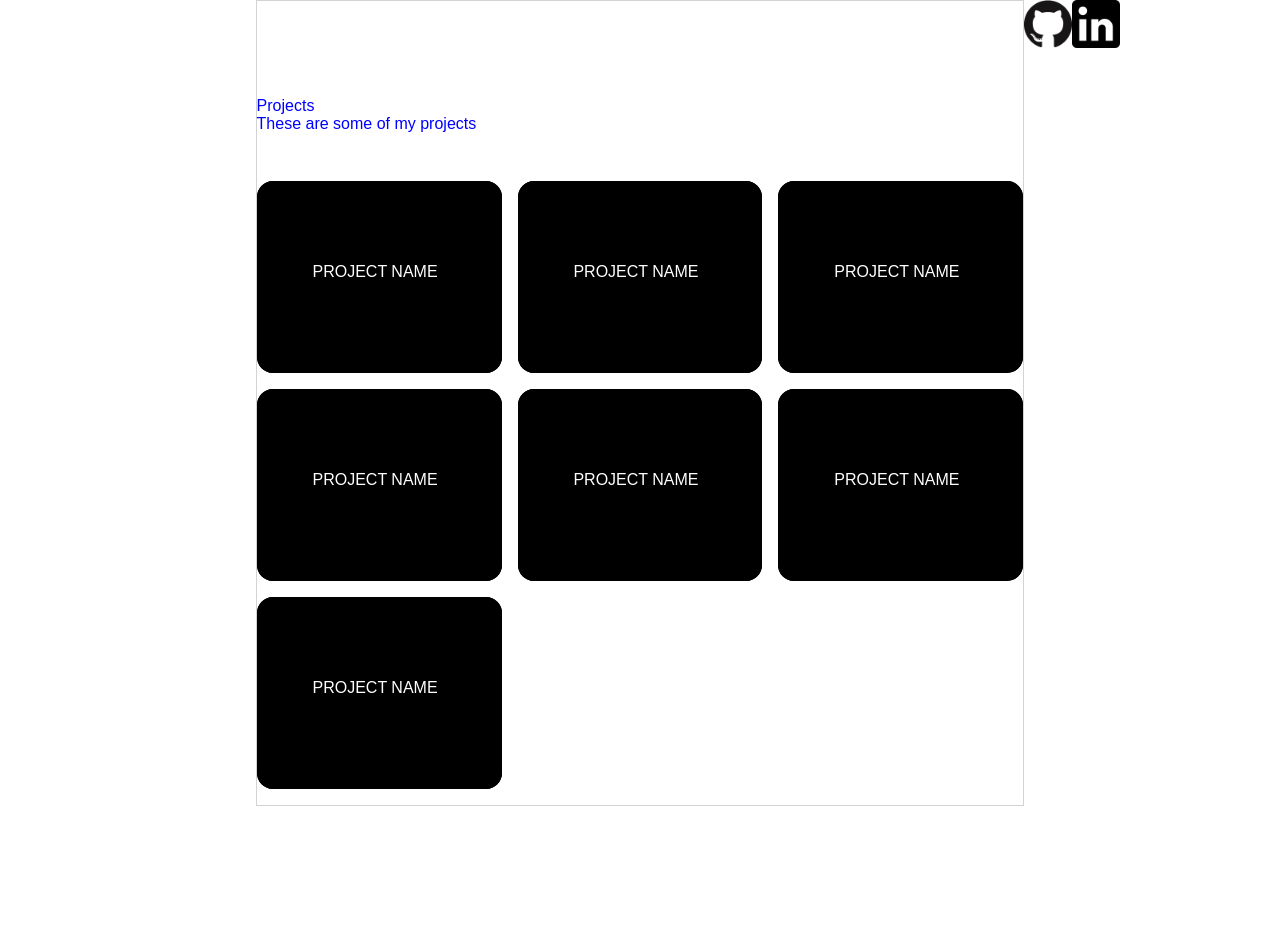
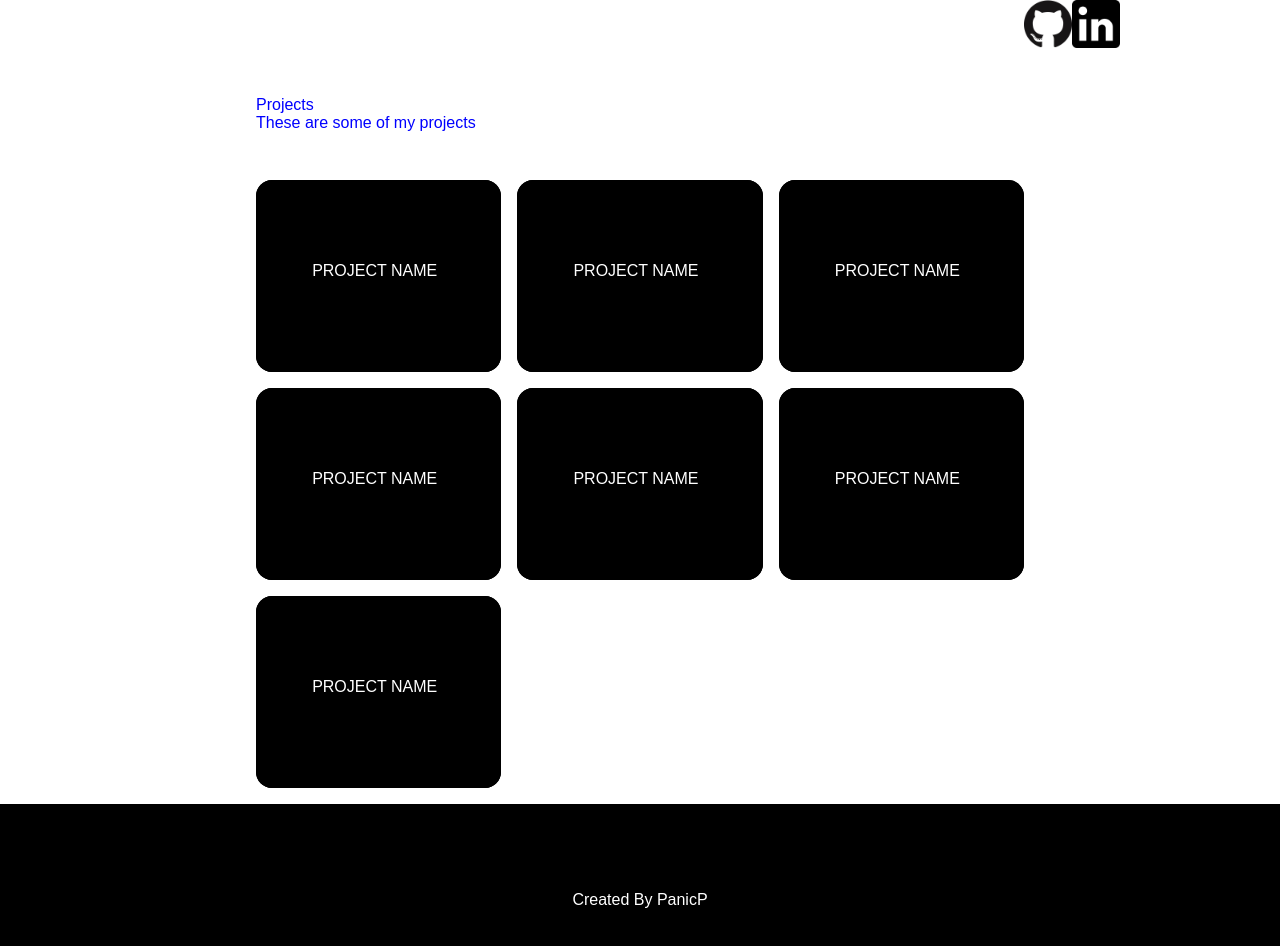
Before and after one commit to PanicP/panicp-profile, a React app: page /project in a window 1280 px wide. Shown: the top 946 px of the page. Before the commit the page ends 806 px from the top, so only its background shows below. Built offline with nearby package versions, Linux system fonts and the light colour scheme.

Commit message:
wip: add project footer

```diff
--- a/src/components/layout/ProjectLayout.scss
+++ b/src/components/layout/ProjectLayout.scss
@@ -1,13 +1,28 @@
 .project-layout {
   display: flex;
+  flex-direction: column;
 
-  > .empty-space {
-    flex: 2;
+  > .project-body {
+    display: flex;
+    flex: 1;
+
+    > .empty-space {
+      flex: 2;
+    }
+
+    > .project {
+      flex: 6;
+      // border: 1px solid lightgrey;
+      min-height: 100vh;
+    }
   }
 
-  > .project {
-    flex: 6;
-    border: 1px solid lightgrey;
-    min-height: 100vh;
+  > .project-footer {
+    display: flex;
+    justify-content: center;
+    align-items: center;
+    height: 192px;
+    background-color: black;
+    color: white;
   }
 }
--- a/src/components/layout/ProjectLayout.tsx
+++ b/src/components/layout/ProjectLayout.tsx
@@ -10,14 +10,22 @@ interface DefaultLayout {
 //
 const ProjectLayout = ({ children }: DefaultLayout) => (
   <div className="project-layout">
-    <div className="empty-space" />
-    <div className="project">
-      {children}
+    <div className="project-body">
+      <div className="empty-space" />
+      <div className="project">
+        {children}
+      </div>
+      <div className="empty-space">
+        <div>
+          <img src={GithubIcon} alt='github' width={48} height={48} />
+          <img src={LinkedinIcon} alt='linkedin' width={48} height={48} />
+        </div>
+      </div>
     </div>
-    <div className="empty-space">
+
+    <div className="project-footer">
       <div>
-        <img src={GithubIcon} alt='github' width={ 48 } height={ 48 } />
-        <img src={LinkedinIcon} alt='linkedin' width={ 48 } height={ 48 } />
+        Created By PanicP
       </div>
     </div>
   </div>
```
